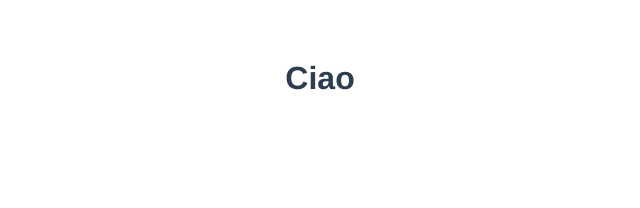
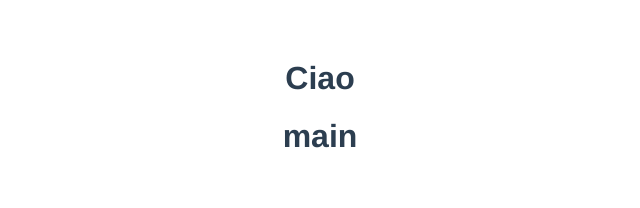
Before and after one commit to larafenny/vue-dischi, a Vue app: page / in a window 1280 px wide. Shown: the top 208 px of the page, without its empty margins (320-960 px from the left). Built offline with nearby package versions, Linux system fonts and the light colour scheme.

Commit message:
created main component

```diff
--- a/src/App.vue
+++ b/src/App.vue
@@ -1,16 +1,19 @@
 <template>
   <div id="app">
     <Header/>
+    <Main/>
   </div>
 </template>
 
 <script>
 import Header from './components/HeaderComponent.vue'
+import Main from './components/MainComponent.vue'
 
 export default {
   name: 'App',
   components: {
-    Header
+    Header,
+    Main
   }
 }
 </script>
--- /dev/null
+++ b/src/components/MainComponent.vue
@@ -0,0 +1,16 @@
+<template>
+  <header>
+      <h1>main</h1>
+  </header>
+</template>
+
+<script>
+export default {
+    name: 'MainComponent',
+
+}
+</script>
+
+<style>
+
+</style>
```
